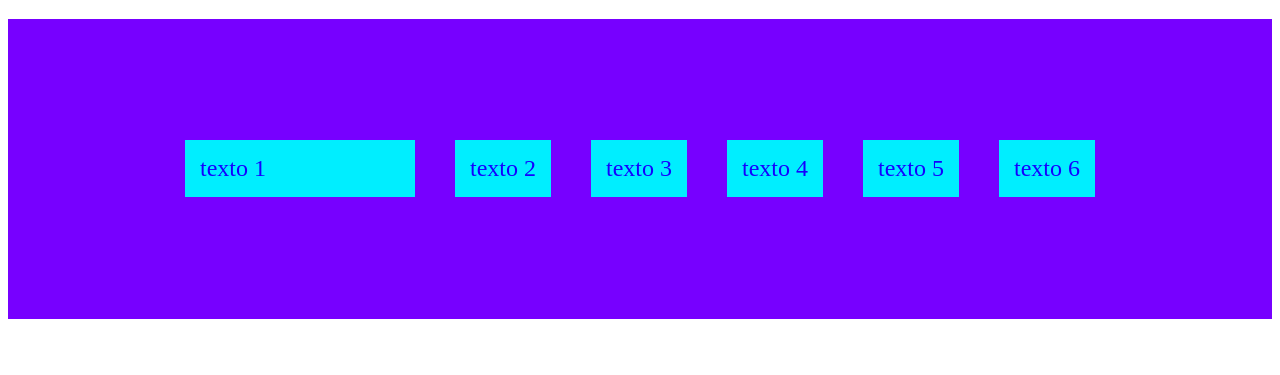
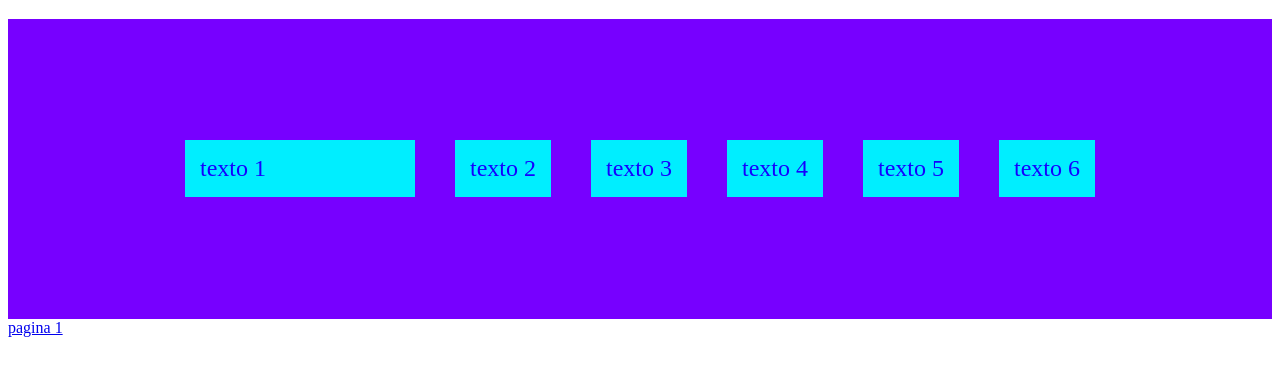
Before and after one commit to Dinomasnak12/EKOMARKET.com, a plain HTML site: page index.html in a window 1280 px wide. Shown: the part 61-436 px from the top of the page. Drawn offline with Linux system fonts and the light colour scheme.

Commit message:
Add files via upload

```diff
--- a/index.html
+++ b/index.html
@@ -19,3 +19,4 @@
     </div>
   </body>
 </html>
+<a href="pagina 1.html"> pagina 1</a>
```
